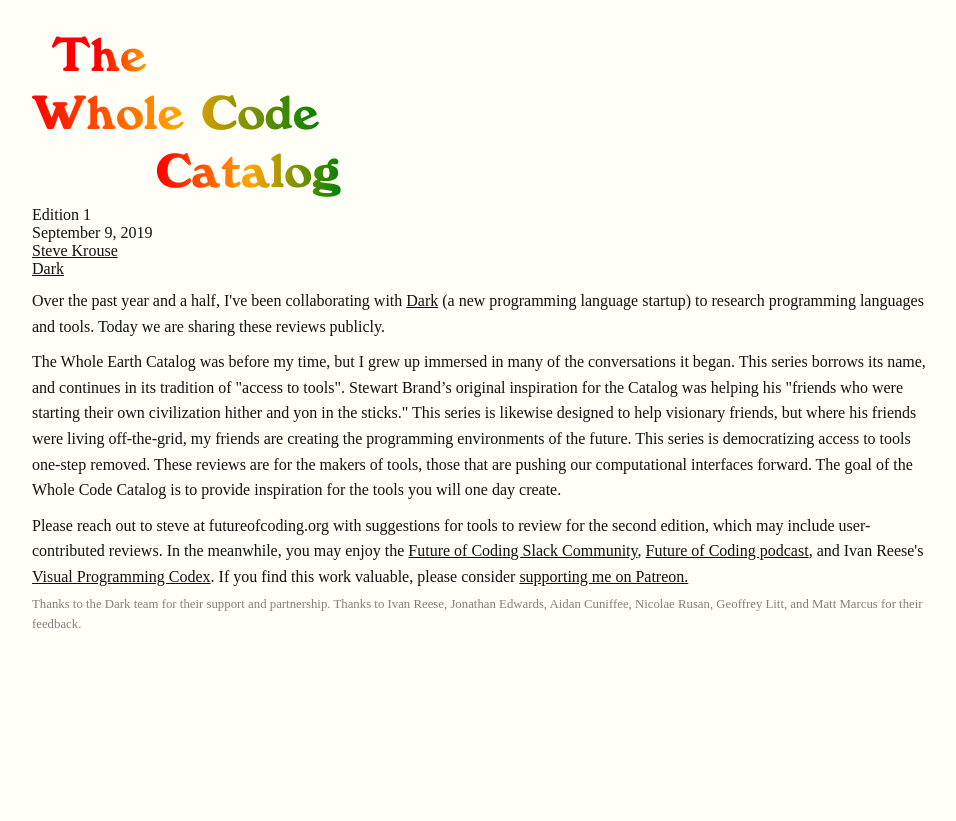
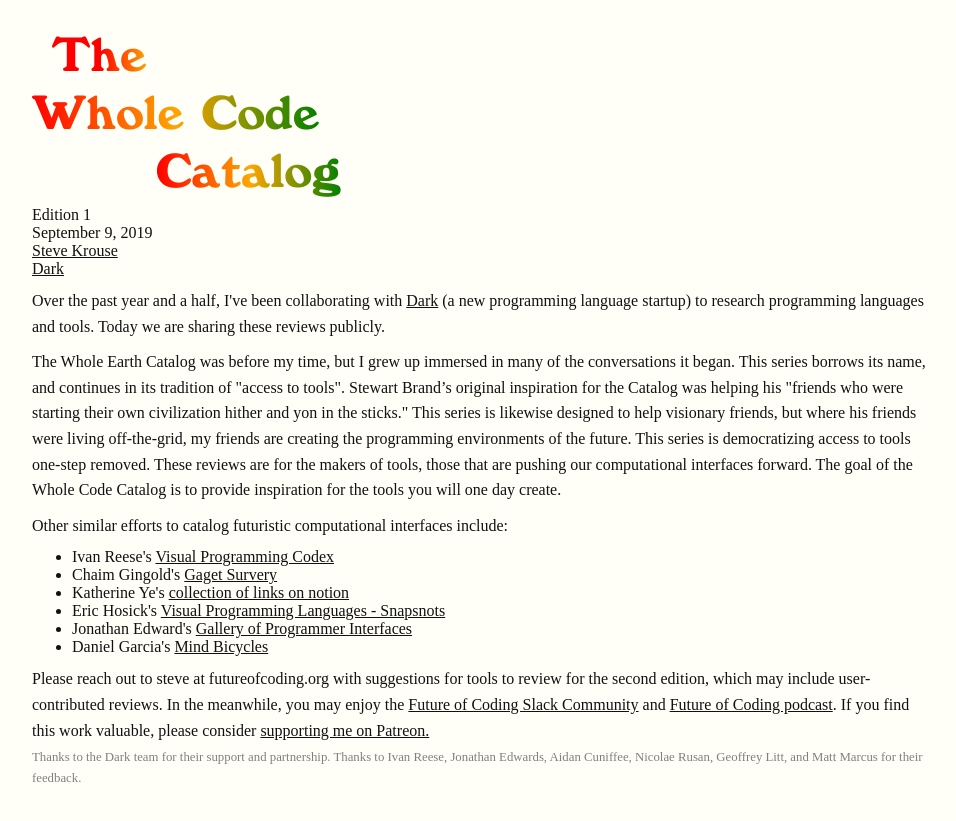
Before and after one commit to futureofcoding/futureofcoding.org, a Jekyll site: the page catalog/index.html, which Jekyll copies as it is, in a window 1280 px wide. Shown: the top 821 px of the page, without its empty margins (80-1036 px from the left). Built offline with Jekyll 4.4.1, drawn with Linux system fonts in a browser that asks for light colours.

Commit message:
sadded similar efforts to catalog

```diff
--- a/catalog/index.html
+++ b/catalog/index.html
@@ -27,7 +27,18 @@
         </div>
         <p>Over the past year and a half, I've been collaborating with <a href="https://darklang.com">Dark</a> (a new programming language startup) to research programming languages and tools. Today we are sharing these reviews publicly.</p>
         <p>The Whole Earth Catalog was before my time, but I grew up immersed in many of the conversations it began. This series borrows its name, and continues in its tradition of "access to tools". Stewart Brand’s original inspiration for the Catalog was helping his "friends who were starting their own civilization hither and yon in the sticks." This series is likewise designed to help visionary friends, but where his friends were living off-the-grid, my friends are creating the programming environments of the future. This series is democratizing access to tools one-step removed. These reviews are for the makers of tools, those that are pushing our computational interfaces forward. The goal of the Whole Code Catalog is to provide inspiration for the tools you will one day create.</p>
-        <p>Please reach out to steve at futureofcoding.org with suggestions for tools to review for the second edition, which may include user-contributed reviews. In the meanwhile, you may enjoy the <a href="https://futureofcoding.org/slack">Future of Coding Slack Community</a>, <a href="https://futureofcoding.org">Future of Coding podcast</a>, and Ivan Reese's <a href="https://github.com/ivanreese/visual-programming-codex">Visual Programming Codex</a>. If you find this work valuable, please consider <a href="https://www.patreon.com/stevekrouse">supporting me on Patreon.</a></p>
+        <p>Other similar efforts to catalog futuristic computational interfaces include:
+
+          <ul>
+            <li>Ivan Reese's <a href="https://github.com/ivanreese/visual-programming-codex">Visual Programming Codex</a></li>
+            <li>Chaim Gingold's <a href="http://chaim.io/download/Gingold%20(2017)%20Gadget%20(1)%20Survey.pdf">Gaget Survery</a></li>
+            <li>Katherine Ye's <a href="https://github.com/hypotext/notation">collection of links on notion</a></li>
+            <li>Eric Hosick's <a href="http://blog.interfacevision.com/design/design-visual-progarmming-languages-snapshots/">Visual Programming Languages - Snapsnots</a></li>
+            <li>Jonathan Edward's <a href="https://docs.google.com/presentation/d/e/2PACX-1vSPuf3eQ2tlCtXAif4gEWQQU-xK8EzhiH3SIfuD7vWy7eP4NN0-KRejbec_m-GF6-f_D95OOFyyoolx/pub?start=false&loop=false&delayms=3000&slide=id.g1da0625f1b_0_56">Gallery of Programmer Interfaces</a></li>
+            <li>Daniel Garcia's <a href="https://github.com/pel-daniel/mind-bicycles">Mind Bicycles</a></li>
+          </ul>
+        </p>
+        <p>Please reach out to steve at futureofcoding.org with suggestions for tools to review for the second edition, which may include user-contributed reviews. In the meanwhile, you may enjoy the <a href="https://futureofcoding.org/slack">Future of Coding Slack Community</a> and <a href="https://futureofcoding.org">Future of Coding podcast</a>. If you find this work valuable, please consider <a href="https://www.patreon.com/stevekrouse">supporting me on Patreon.</a></p>
       </section>
       <section id="reviewsAndTags" class="column">
       </section>
```
